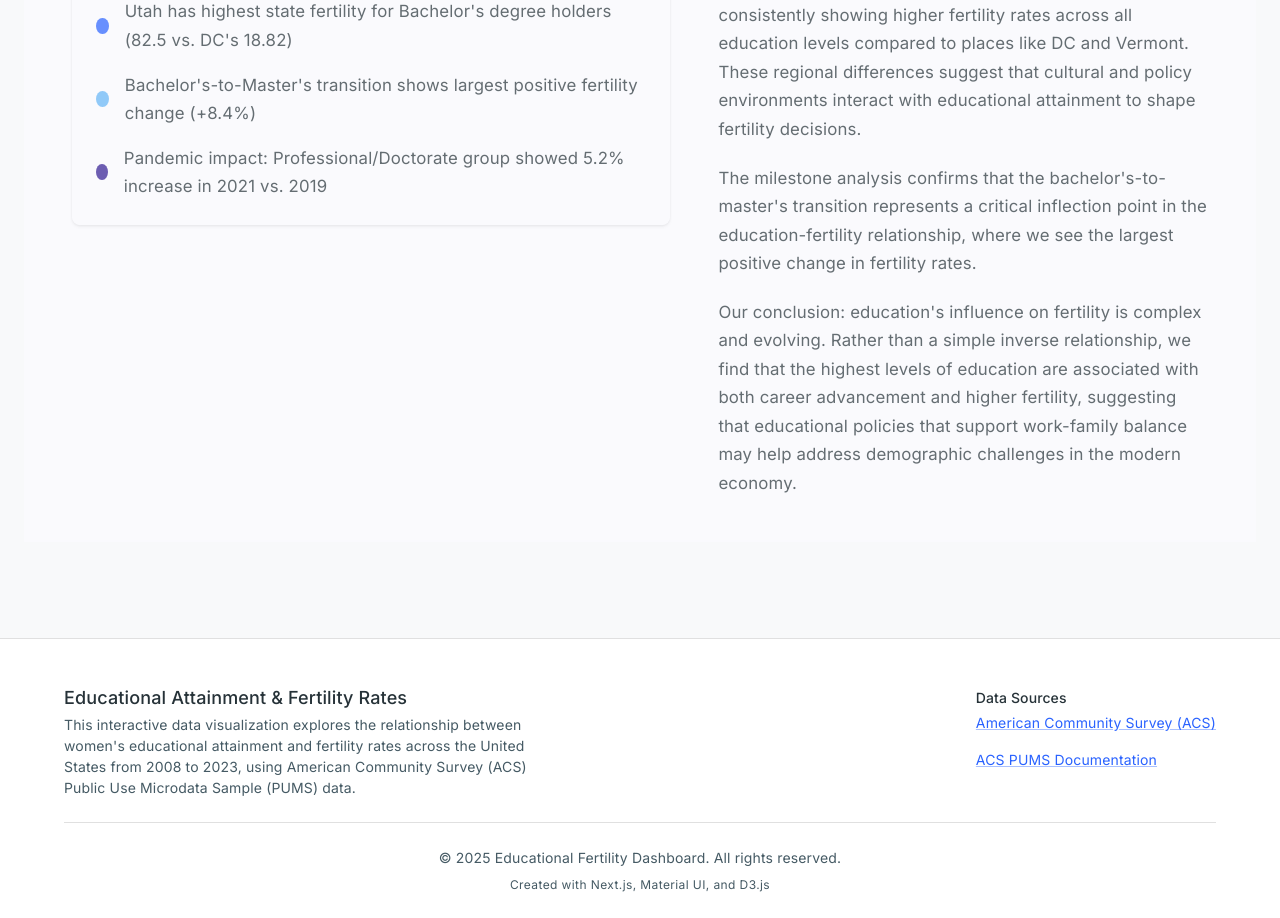
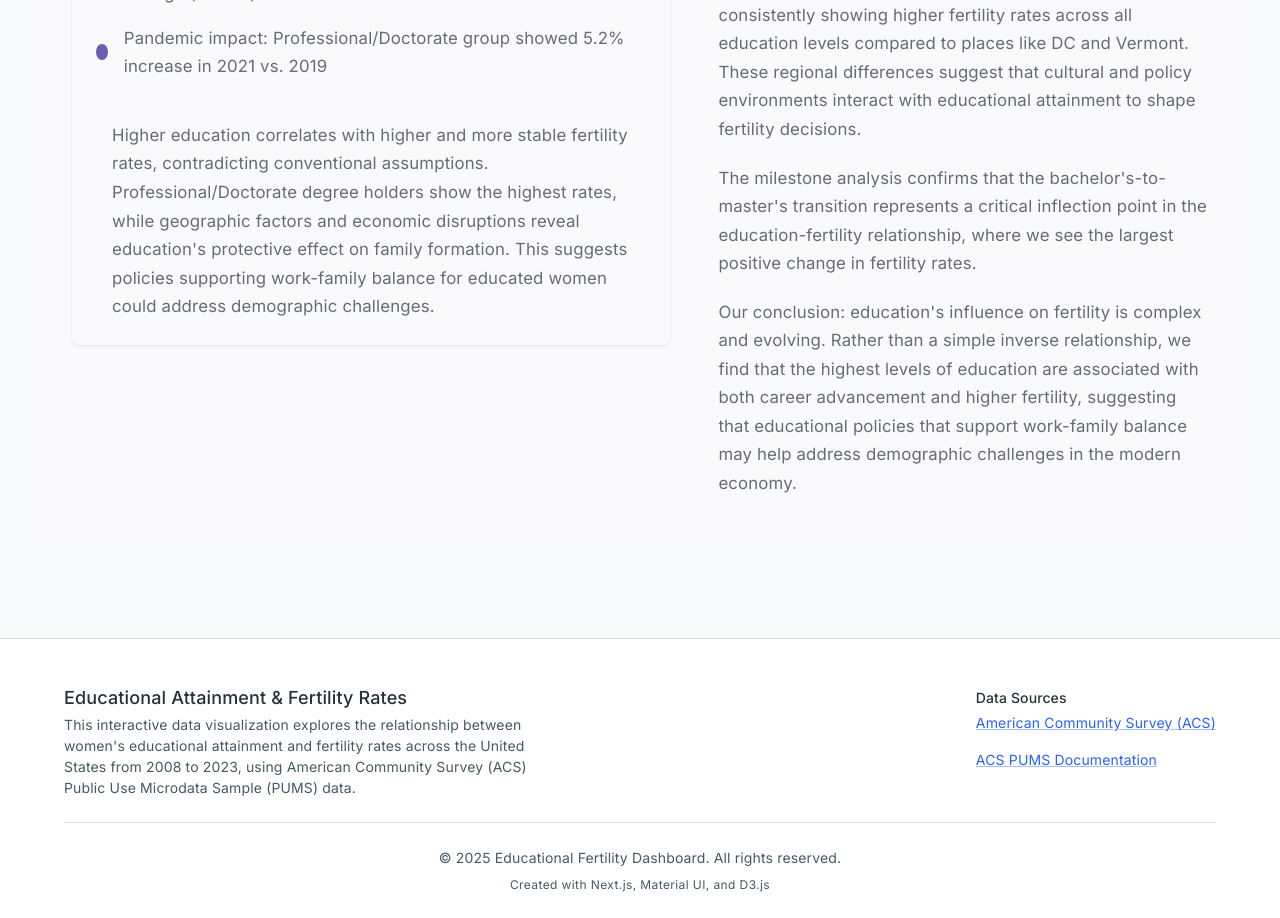
Before and after one commit to gsinghjay/data-dashboard, a Next.js app: page / in a window 1280 px wide. Shown: the part 5840-6758 px from the top of the page. Built offline with nearby package versions, Linux system fonts and the light colour scheme; no server answers; the database is empty; a web font is replaced by a local one.

Commit message:
feat: add concise conclusion to fertility education summary

```diff
--- a/src/components/layout/NarrativeFlow.tsx
+++ b/src/components/layout/NarrativeFlow.tsx
@@ -253,6 +253,14 @@ const NarrativeFlow: React.FC = () => {
                     Pandemic impact: Professional/Doctorate group showed 5.2% increase in 2021 vs. 2019
                   </Typography>
                 </Box>
+                <Box sx={{ mt: 3, px: 2 }}>
+                  <Typography variant="body1" sx={{ textAlign: 'left', lineHeight: 1.6 }}>
+                    Higher education correlates with higher and more stable fertility rates, contradicting conventional assumptions.
+                    Professional/Doctorate degree holders show the highest rates, while geographic factors and economic disruptions reveal
+                    education's protective effect on family formation. This suggests policies supporting work-family balance for educated
+                    women could address demographic challenges.
+                  </Typography>
+                </Box>
               </Box>
             </Paper>
           }
```
